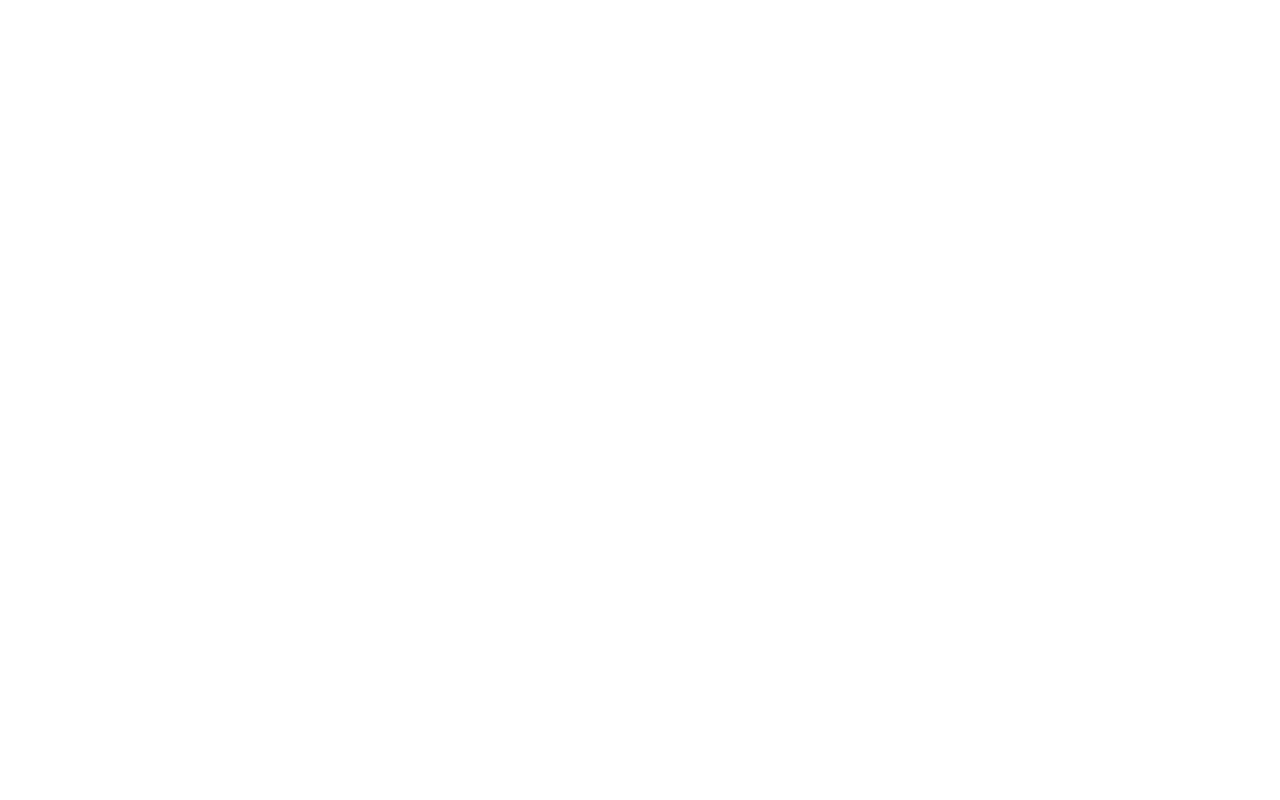
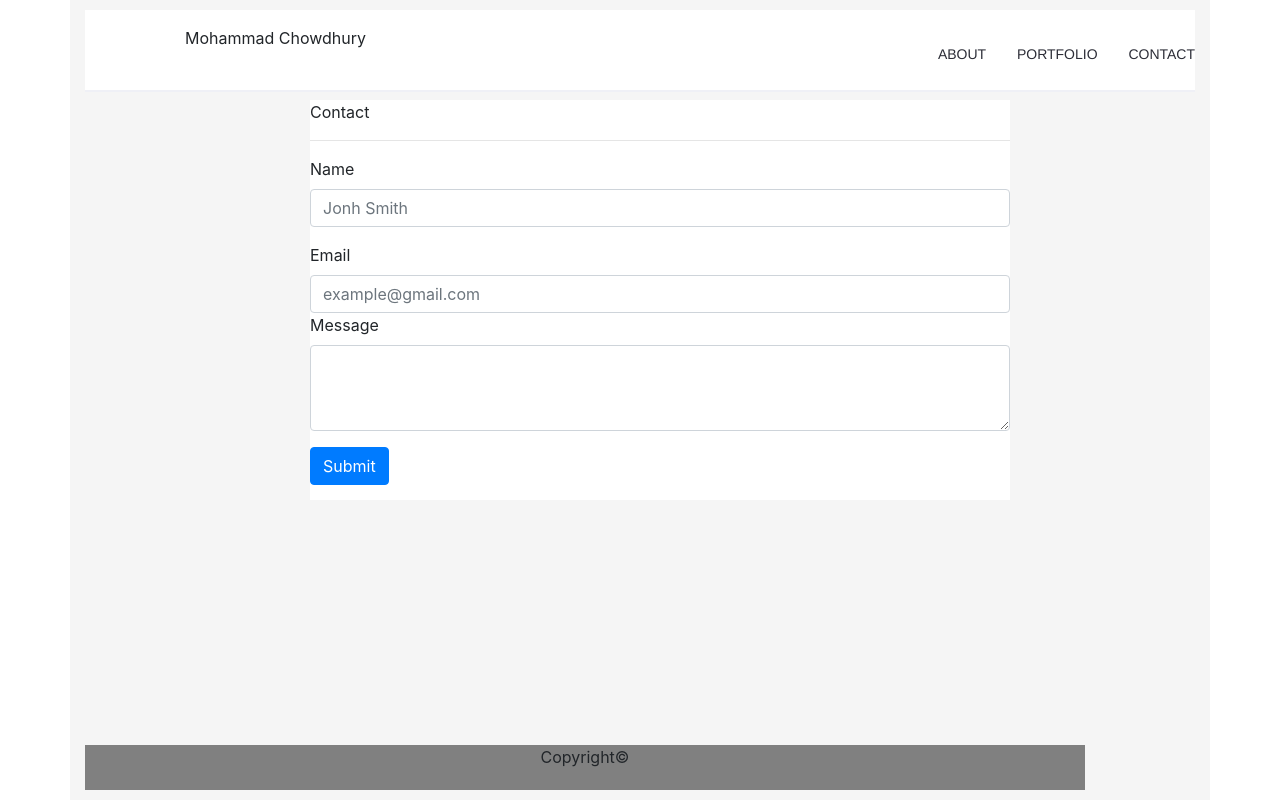
Before and after one commit to javedchowdhury/Basic-Portfolio, a plain HTML site: page contact.html in a window 1280 px wide. Drawn offline with nearby package versions, Linux system fonts and the light colour scheme.

Commit message:
Update file

```diff
--- a/contact.html
+++ b/contact.html
@@ -0,0 +1,54 @@
+
+
+<html>
+    <head>
+<link rel="stylesheet" type="text/css" href="assets/css/style.css">
+<link rel="stylesheet" href="https://stackpath.bootstrapcdn.com/bootstrap/4.3.1/css/bootstrap.min.css" integrity="sha384-ggOyR0iXCbMQv3Xipma34MD+dH/1fQ784/j6cY/iJTQUOhcWr7x9JvoRxT2MZw1T" crossorigin="anonymous">
+    </head>
+    <body>
+<section class="container">
+
+
+        <header class="global-header">
+                <a class="name"> Mohammad Chowdhury</a>
+                <ul class="manu">
+                    <li class="li about">About</li>
+                    <li class="li portfolio">Portfolio</li>
+                    <li class="li contact">Contact</li>
+                </ul>
+
+         </header>
+
+         <section id="aboutMe">
+                <p>Contact</p>
+                <hr>
+                <form>
+                        <div class="form-group">
+                          <label for="exampleInputEmail1">Name</label>
+                          <input type="email" class="form-control" id="exampleInputEmail1" aria-describedby="emailHelp" placeholder="Jonh Smith">
+                          <!-- <small id="emailHelp" class="form-text text-muted">We'll never share your email with anyone else.</small> -->
+                        </div>
+                        <div class="form-group">
+                          <label for="exampleInputPassword1">Email</label>
+                          <input type="password" class="form-control" id="exampleInputPassword1" placeholder="example@gmail.com">
+
+                      <div class="form-group">
+                            <label for="exampleFormControlTextarea1">Message</label>
+                            <textarea class="form-control" id="exampleFormControlTextarea1" rows="3"></textarea>
+                          </div>
+                        </div>
+                        <button type="submit" class="btn btn-primary">Submit</button>
+                      </form>
+            </section>
+
+
+<footer>Copyright&copy</footer>
+
+
+</section>
+<script src="https://code.jquery.com/jquery-3.3.1.slim.min.js" integrity="sha384-q8i/X+965DzO0rT7abK41JStQIAqVgRVzpbzo5smXKp4YfRvH+8abtTE1Pi6jizo" crossorigin="anonymous"></script>
+<script src="https://cdnjs.cloudflare.com/ajax/libs/popper.js/1.14.7/umd/popper.min.js" integrity="sha384-UO2eT0CpHqdSJQ6hJty5KVphtPhzWj9WO1clHTMGa3JDZwrnQq4sF86dIHNDz0W1" crossorigin="anonymous"></script>
+<script src="https://stackpath.bootstrapcdn.com/bootstrap/4.3.1/js/bootstrap.min.js" integrity="sha384-JjSmVgyd0p3pXB1rRibZUAYoIIy6OrQ6VrjIEaFf/nJGzIxFDsf4x0xIM+B07jRM" crossorigin="anonymous"></script>
+
+    </body>
+</html>
```
Also changed, not shown: index.html (+1 -1 lines).
